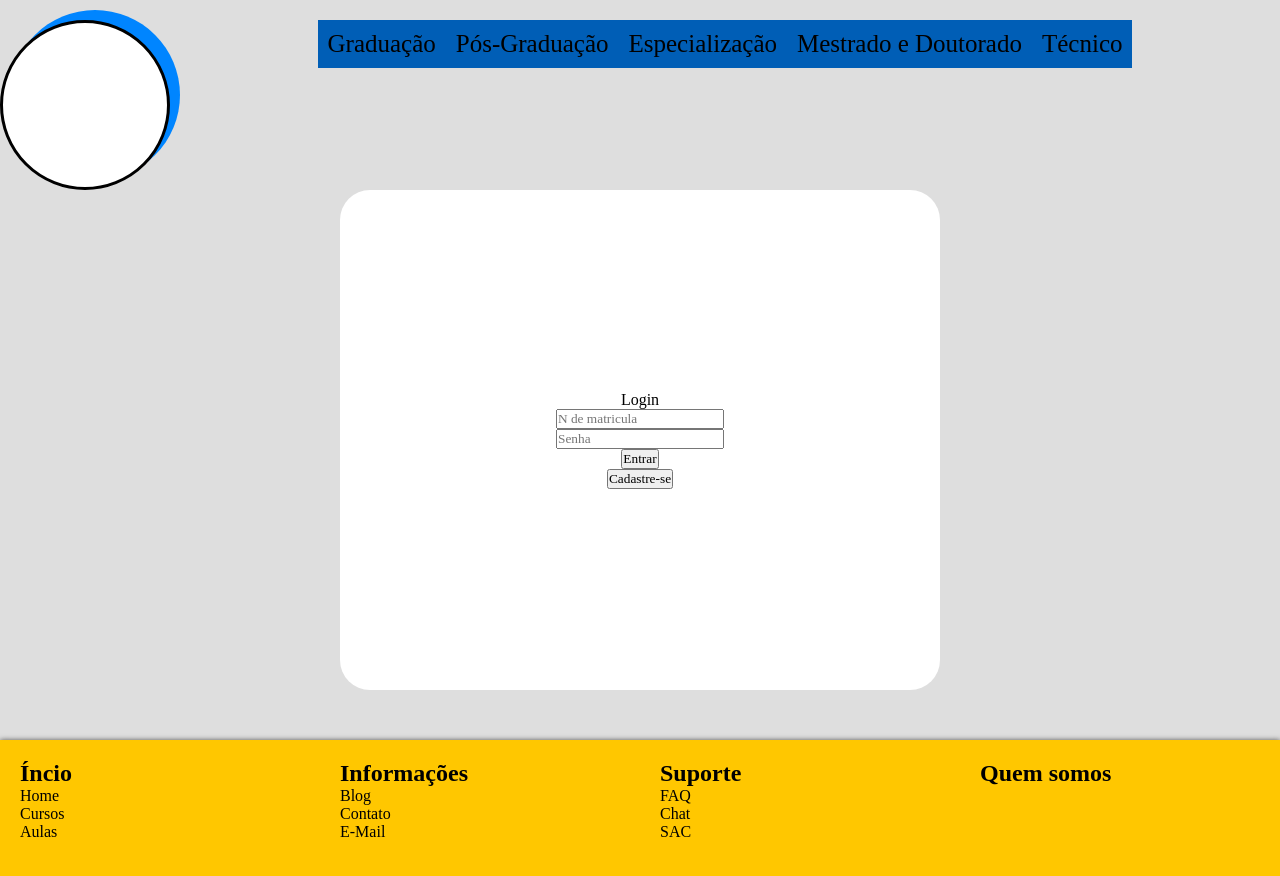
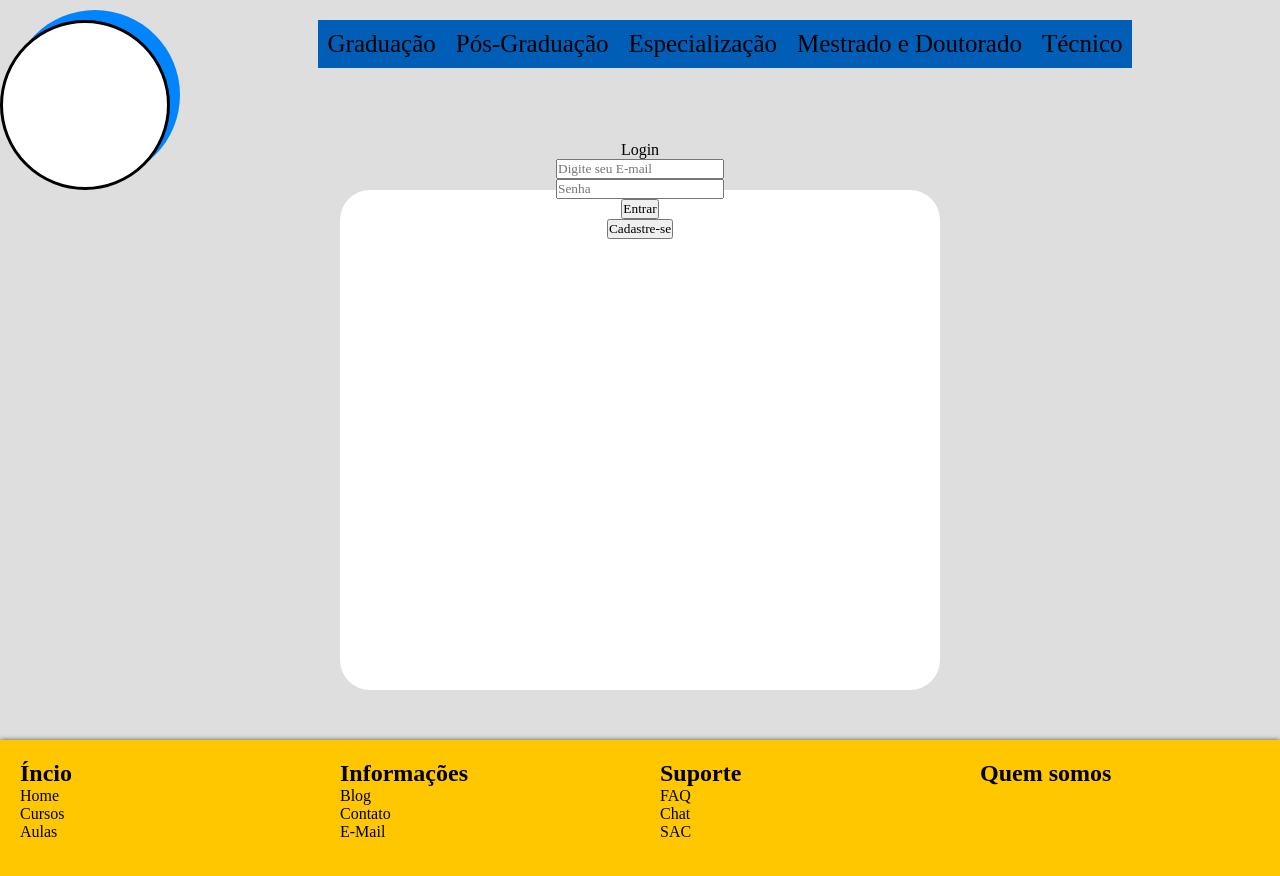
Before and after one commit to gustavo-henrique-pereira-lima/ITA, an Angular app: page /login in a window 1280 px wide. Shown: the top 876 px of the page. Built offline with nearby package versions, Linux system fonts and the light colour scheme; a web font is replaced by a local one.

Commit message:
Validação de usuario incompleta

```diff
--- a/src/app/components/pages/login/login.component.html
+++ b/src/app/components/pages/login/login.component.html
@@ -1,11 +1,13 @@
 <main>
     <div class="container">
-        <div class="login">
-            <p>Login</p>
-            <input type="text" placeholder="N de matricula">
-            <input type="text" placeholder="Senha">
-            <button>Entrar</button>
-            <button routerLink="/cadastro">Cadastre-se</button>
-        </div>
+        <form [formGroup]="loginForm" (ngSubmit)="login()">
+            <div class="login">
+                <p>Login</p>
+                <input type="text" placeholder="Digite seu E-mail" formControlName="email">
+                <input type="text" placeholder="Senha" formControlName="senha">
+                <button>Entrar</button>
+                <button routerLink="/cadastro">Cadastre-se</button>
+            </div>
+        </form>
     </div>
 </main>
--- a/src/app/components/pages/login/login.component.ts
+++ b/src/app/components/pages/login/login.component.ts
@@ -1,4 +1,7 @@
+import { HttpClient } from '@angular/common/http';
 import { Component } from '@angular/core';
+import { FormBuilder, FormGroup } from '@angular/forms';
+import { Router } from '@angular/router';
 
 @Component({
   selector: 'app-login',
@@ -7,4 +10,30 @@ import { Component } from '@angular/core';
 })
 export class LoginComponent {
 
+  /* public loginForm!: FormGroup */
+  constructor(private formBuilder : FormBuilder, private http : HttpClient, private router: Router) { }
+
+  public loginForm: FormGroup = this.formBuilder.group({
+    email: [''],
+    senha: ['']
+  })
+
+  login(){
+    this.http.get<any>("http://localhost:3000/usuarios")
+    .subscribe(res=>{
+      const user = res.find((a:any)=>{
+        return a.email === this.loginForm.value.email && a.senha === this.loginForm.value.senha
+      });
+        if(user){
+          alert("Login efetuado com sucesso!");
+          this.loginForm.reset();
+          this.router.navigate(['dashboard'])
+        }else{
+          alert("Usuario nao encontrado!")
+        }
+    },_err=>{
+      alert("Something Wrong!")
+    })
+  }
+
 }
```
